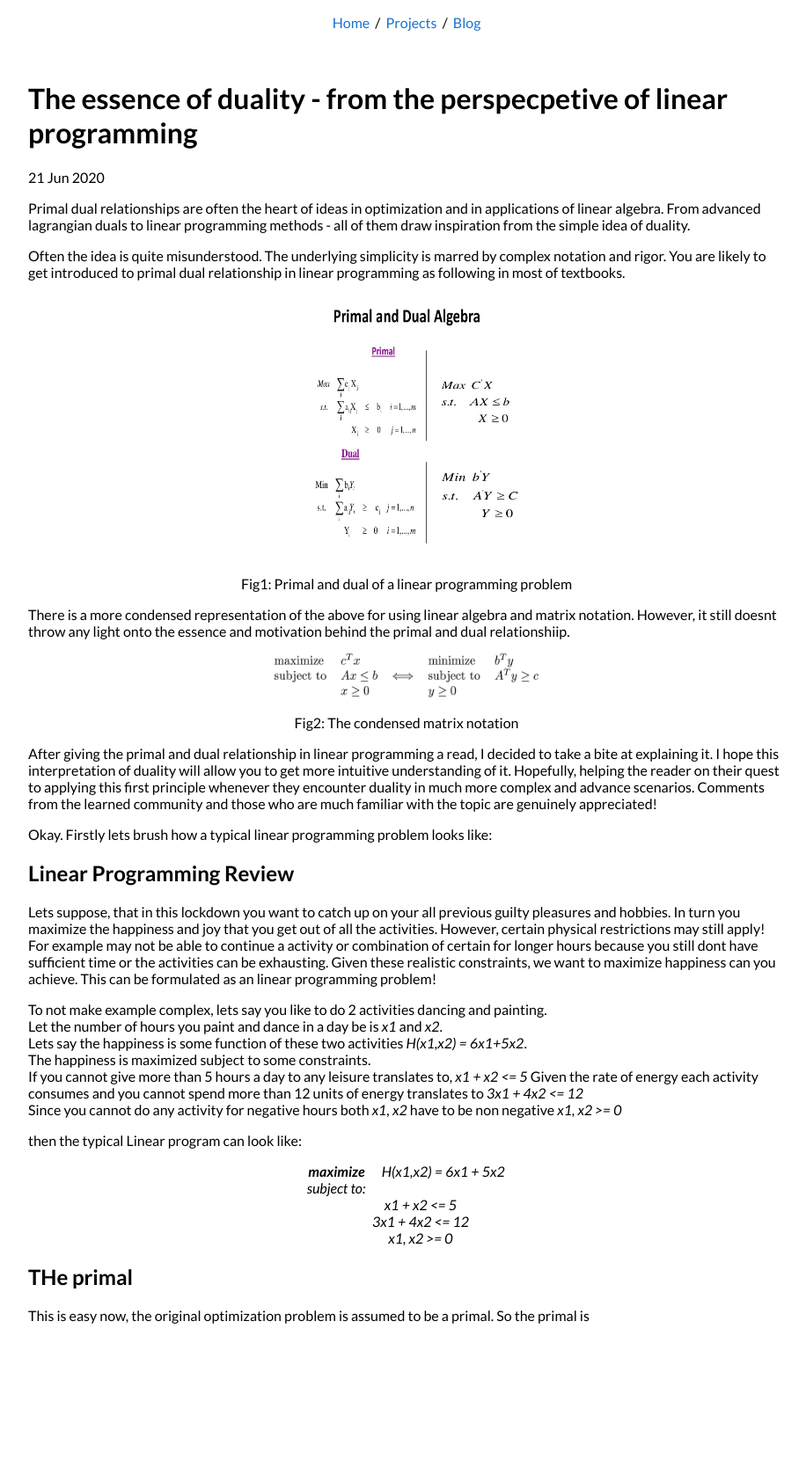
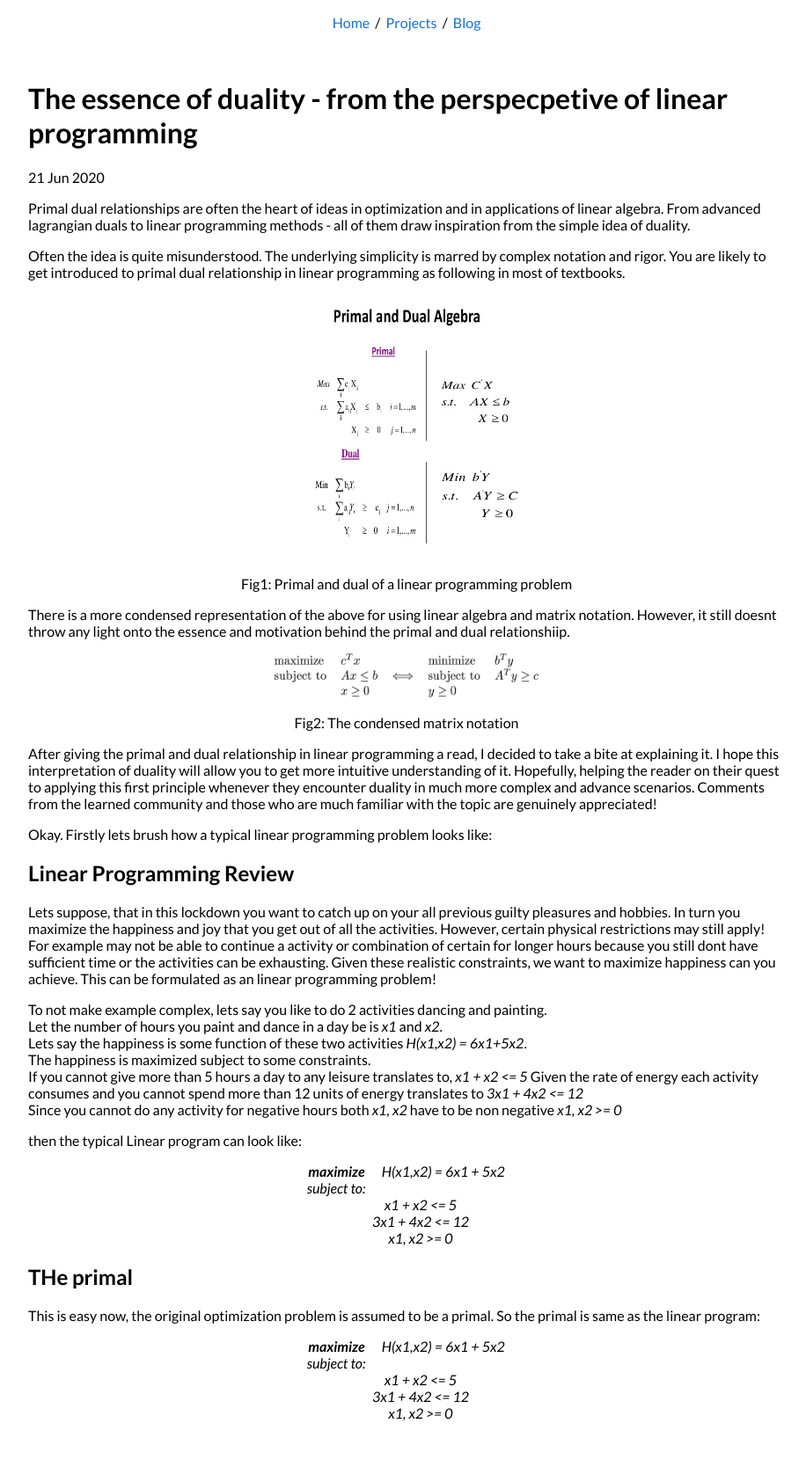
Before and after one commit to Anurag14/anurag14.github.io, a Jekyll site: the page built from _posts/2020-06-21-The-essence-of-duality.md, in a window 1280 px wide. Shown: the whole page at 88% size, without its empty margins (178-1094 px from the left). Built offline with Jekyll 4.4.1, drawn with Linux system fonts in a browser that asks for light colours; before the commit the page ends 1549 px from its top, so only the background shows below that.

Commit message:
Update 2020-06-21-The-essence-of-duality.md

```diff
--- a/_posts/2020-06-21-The-essence-of-duality.md
+++ b/_posts/2020-06-21-The-essence-of-duality.md
@@ -51,4 +51,11 @@
 
 ## THe primal
 
-This is easy now, the original optimization problem is assumed to be a primal. So the primal is
+This is easy now, the original optimization problem is assumed to be a primal. So the primal is same as the linear program:
+<p align="center">
+  <em><strong>maximize</strong>&emsp; H(x1,x2) = 6x1 + 5x2</em> <br>
+  <em>subject to:&emsp;&emsp;&emsp;&emsp;&emsp;&emsp;&emsp;&emsp;&emsp;&emsp;</em><br>
+  <em>&emsp;&emsp;x1 + x2 <= 5</em> <br>
+  <em>&emsp;&emsp;3x1 + 4x2 <= 12</em> <br>
+  <em>&emsp;&emsp;x1, x2 >= 0 </em>
+</p>
```
